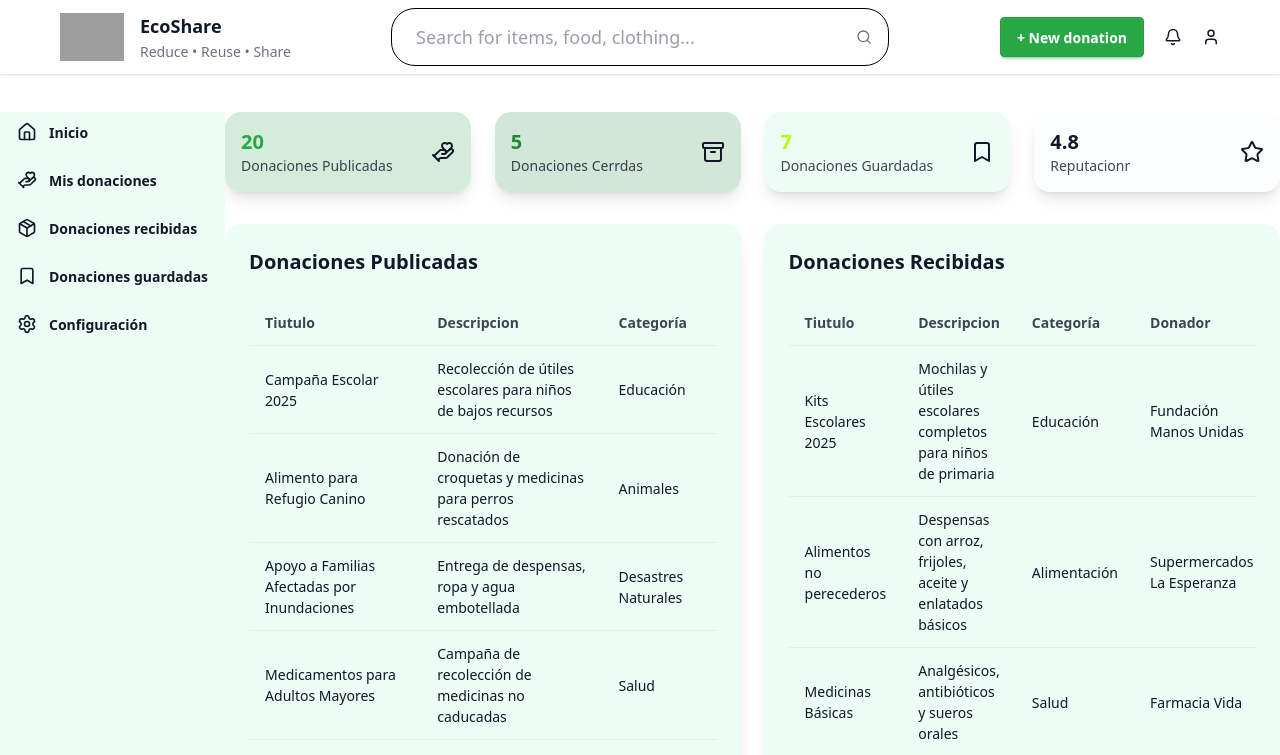
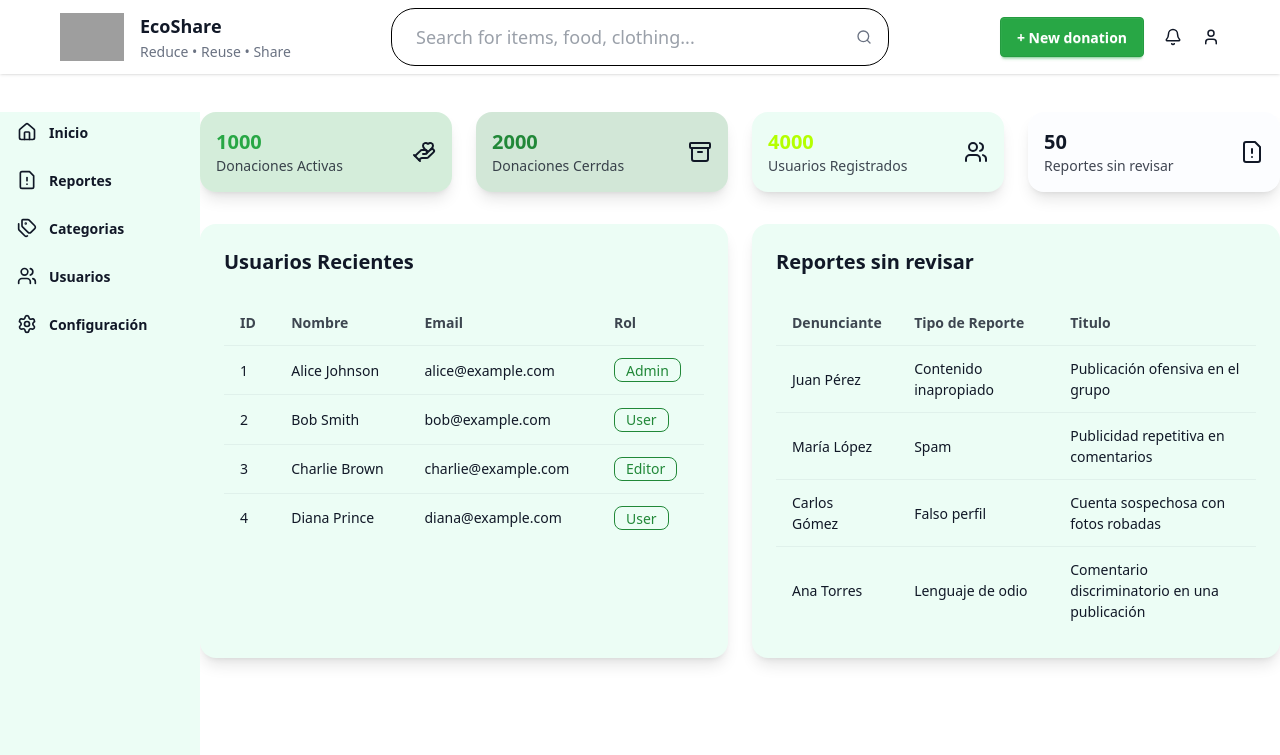
Before and after one commit to rfiguerac/ecoshare, a React (Vite) app: page /dashboard in a window 1280 px wide. Shown: the top 755 px of the page. Built offline with nearby package versions, Linux system fonts and the light colour scheme; grey boxes are pictures that could not be loaded.

Commit message:
añadido rutas de dashboard y actualizado dashboardhomepage para tener la informacion de de la stats de forma dinamica

```diff
--- a/src/components/Dashboard/Sidebar.tsx
+++ b/src/components/Dashboard/Sidebar.tsx
@@ -1,32 +1,40 @@
-import { Home, LayoutGrid, BarChart, Users, Settings } from 'lucide-react';
+import { Home, Users, Settings, FileWarning, Tags, Bookmark, HandHeart, Package, AlignJustify } from "lucide-react";
 
-export const Sidebar = () => {
+export const Sidebar = ({children} : {children: React.ReactNode}) => {
+
+    const isAdmin = true;
     return (
-        <div className="">
+        <div className="drawer lg:drawer-open">
+            <input id="my-drawer-2" type="checkbox" className="drawer-toggle" />
+            <div className="drawer-content flex flex-col items-center">
+                <label htmlFor="my-drawer-2" className="drawer-button lg:hidden self-start mb-4 ml-2">
+                    <AlignJustify />
+                </label>
+
+                {children}
+
+            </div>
+            <div className="drawer-side">
                 <label htmlFor="my-drawer-2" aria-label="close sidebar" className="drawer-overlay"></label>
-            <div className="menu p-4 w-64 min-h-full bg-base-200 text-base-content">
-                {/* Logo y Título */}
-                <div className="mb-8">
-                    <h1 className="text-2xl font-bold text-center">Mi Dashboard</h1>
-                </div>
-                {/* Menú de navegación */}
-                <ul className="space-y-2">
+                <ul className="space-y-2 min-h-full bg-base-200 min-w-50">
                     <li>
                         <a href="#" className="btn btn-ghost flex items-center justify-start w-full gap-3">
                             <Home size={20} />
                             Inicio
                         </a>
                     </li>
+                    {isAdmin ?
+                        (<>
                             <li>
                                 <a href="#" className="btn btn-ghost flex items-center justify-start w-full gap-3">
-                            <LayoutGrid size={20} />
-                            Proyectos
+                                    <FileWarning size={20} />
+                                    Reportes
                                 </a>
                             </li>
                             <li>
                                 <a href="#" className="btn btn-ghost flex items-center justify-start w-full gap-3">
-                            <BarChart size={20} />
-                            Analíticas
+                                    <Tags size={20} />
+                                    Categorias
                                 </a>
                             </li>
                             <li>
@@ -35,6 +43,31 @@ export const Sidebar = () => {
                                     Usuarios
                                 </a>
                             </li>
+                        </>
+                        )
+                        :
+                        (
+                            <>
+                                <li>
+                                    <a href="#" className="btn btn-ghost flex items-center justify-start w-full gap-3">
+                                        <HandHeart size={20} />
+                                        Mis donaciones
+                                    </a>
+                                </li>
+                                <li>
+                                    <a href="#" className="btn btn-ghost flex items-center justify-start w-full gap-3">
+                                        <Package size={20} />
+                                        Donaciones recibidas
+                                    </a>
+                                </li>
+                                <li>
+                                    <a href="#" className="btn btn-ghost flex items-center justify-start w-full gap-3">
+                                        <Bookmark size={20} />
+                                        Donaciones guardadas
+                                    </a>
+                                </li>
+                            </>
+                        )}
                     <li>
                         <a href="#" className="btn btn-ghost flex items-center justify-start w-full gap-3">
                             <Settings size={20} />
--- a/src/layouts/DashboardLayout.tsx
+++ b/src/layouts/DashboardLayout.tsx
@@ -1,80 +1,11 @@
-import { Home, Users, Settings, FileWarning, Tags, Bookmark, HandHeart, Package, AlignJustify } from "lucide-react";
-
-export const DashboardLayout = ({ children, isAdmin }: { children: React.ReactNode, isAdmin: boolean }) => {
+import { Outlet } from "react-router-dom";
+import { Sidebar } from "../components/Dashboard/Sidebar";
+export const DashboardLayout = () => {
 
     return (
-        <div className="drawer lg:drawer-open">
-            <input id="my-drawer-2" type="checkbox" className="drawer-toggle" />
-            <div className="drawer-content flex flex-col items-center">
-                 <label htmlFor="my-drawer-2" className="drawer-button lg:hidden self-start mb-4 ml-2">
-                    <AlignJustify />
-                </label>
+        <Sidebar>
+            <Outlet/>
+        </Sidebar>
+    )
 
-                {children}
-
-            </div>
-            <div className="drawer-side">
-                <label htmlFor="my-drawer-2" aria-label="close sidebar" className="drawer-overlay"></label>
-                <ul className="space-y-2 min-h-full bg-base-200 min-w-50">
-                    <li>
-                        <a href="#" className="btn btn-ghost flex items-center justify-start w-full gap-3">
-                            <Home size={20} />
-                            Inicio
-                        </a>
-                    </li>
-                    {isAdmin ?
-                        (<>
-                            <li>
-                                <a href="#" className="btn btn-ghost flex items-center justify-start w-full gap-3">
-                                    <FileWarning size={20} />
-                                    Reportes
-                                </a>
-                            </li>
-                            <li>
-                                <a href="#" className="btn btn-ghost flex items-center justify-start w-full gap-3">
-                                    <Tags size={20} />
-                                    Categorias
-                                </a>
-                            </li>
-                            <li>
-                                <a href="#" className="btn btn-ghost flex items-center justify-start w-full gap-3">
-                                    <Users size={20} />
-                                    Usuarios
-                                </a>
-                            </li>
-                        </>
-                        )
-                        :
-                        (
-                            <>
-                                <li>
-                                    <a href="#" className="btn btn-ghost flex items-center justify-start w-full gap-3">
-                                        <HandHeart size={20} />
-                                        Mis donaciones
-                                    </a>
-                                </li>
-                                <li>
-                                    <a href="#" className="btn btn-ghost flex items-center justify-start w-full gap-3">
-                                        <Package size={20} />
-                                        Donaciones recibidas
-                                    </a>
-                                </li>
-                                <li>
-                                    <a href="#" className="btn btn-ghost flex items-center justify-start w-full gap-3">
-                                        <Bookmark size={20} />
-                                        Donaciones guardadas
-                                    </a>
-                                </li>
-                            </>
-                        )}
-                    <li>
-                        <a href="#" className="btn btn-ghost flex items-center justify-start w-full gap-3">
-                            <Settings size={20} />
-                            Configuración
-                        </a>
-                    </li>
-                </ul>
-            </div>
-        </div>
-    )
 }
--- /dev/null
+++ b/src/pages/DashboardCategoryPage.tsx
@@ -0,0 +1,5 @@
+export const DashboardCategory = () => {
+    return (
+        <div>hola</div>
+    )
+}
--- a/src/pages/DashboardHomePage.tsx
+++ b/src/pages/DashboardHomePage.tsx
@@ -1,15 +1,68 @@
 import { ReportsTable } from "../components/Dashboard/ReportsTable";
 import { Stats } from "../components/Dashboard/Stats";
 import { UsersTable } from "../components/Dashboard/UserTable";
-import { DashboardLayout } from "../layouts/DashboardLayout";
 import { DonationDone } from "../components/Dashboard/DonationsDone";
 import { DonationRecibed } from "../components/Dashboard/DonationRecibed";
 import { Users, HandHeart, Archive, FileWarning, Star, Bookmark } from "lucide-react";
-export const Dashboard = () => {
-    const isAdmin = false
+import { useEffect, useState } from "react";
+
+type AdminStats = {
+    activeDonations: number;
+    closedDonations: number;
+    users: number;
+    reports: number;
+};
+
+type UserStats = {
+    publishedDonations: number;
+    closedDonations: number;
+    savedDonations: number;
+    reputation: number;
+};
+
+export const DashboardHome = () => {
+    const [isAdmin, setIsAdmin] = useState(true);
+    const [adminStats, setAdminStats] = useState<AdminStats | null>(null);
+    const [userStats, setUserStats] = useState<UserStats | null>(null);
+    const [loading, setLoading] = useState(true);
+
+    useEffect(() => {
+    const fetchData = async () => {
+      try {
+
+        //fetch por implementar
+
+        if (isAdmin) {
+
+          setAdminStats({
+            activeDonations: 1000,
+            closedDonations: 2000,
+            users: 4000,
+            reports: 50,
+          });
+        } else {
+          setUserStats({
+            publishedDonations: 20,
+            closedDonations: 5,
+            savedDonations: 7,
+            reputation: 4.8,
+          });
+        }
+      } catch (error) {
+        console.error("Error al cargar datos:", error);
+      } finally {
+        setLoading(false);
+      }
+    };
+
+    fetchData();
+  }, [isAdmin]);
+
+  if (loading) return <p>Cargando...</p>;
+
+
 
     return (
-        <DashboardLayout isAdmin={isAdmin}>
         <div className="flex w-full max-w-7xl">
             <div className="flex-1">
 
@@ -17,19 +70,19 @@ export const Dashboard = () => {
                     {isAdmin ?
                         (
                             <>
-                                    <Stats title="Donaciones Activas" value="1.000" icon={<HandHeart />} color="bg-primary/20 text-primary" />
-                                    <Stats title="Donaciones Cerrdas" value="2.000" icon={<Archive />} color="bg-secondary/20 text-secondary" />
-                                    <Stats title="Usuarios Registrados" value="4.000" icon={<Users />} color="bg-accent/20 text-accent" />
-                                    <Stats title="Reportes sin revisar" value="50" icon={<FileWarning />} color="bg-info/20 text-base" />
+                                <Stats title="Donaciones Activas" value={adminStats?.activeDonations.toString() ?? "0"} icon={<HandHeart />} color="bg-primary/20 text-primary" />
+                                <Stats title="Donaciones Cerrdas" value={adminStats?.closedDonations.toString() ?? "0"} icon={<Archive />} color="bg-secondary/20 text-secondary" />
+                                <Stats title="Usuarios Registrados" value={adminStats?.users.toString() ?? "0"} icon={<Users />} color="bg-accent/20 text-accent" />
+                                <Stats title="Reportes sin revisar" value={adminStats?.reports.toString() ?? "0"} icon={<FileWarning />} color="bg-info/20 text-base" />
                             </>
                         )
                         :
                         (
                             <>
-                                    <Stats title="Donaciones Publicadas" value="20" icon={<HandHeart />} color="bg-primary/20 text-primary" />
-                                    <Stats title="Donaciones Cerrdas" value="5" icon={<Archive />} color="bg-secondary/20 text-secondary" />
-                                    <Stats title="Donaciones Guardadas" value="7" icon={<Bookmark />} color="bg-accent/20 text-accent" />
-                                    <Stats title="Reputacionr" value="4.8" icon={<Star />} color="bg-info/20 text-base" />
+                                <Stats title="Donaciones Publicadas" value={userStats?.publishedDonations.toString() ?? "0"} icon={<HandHeart />} color="bg-primary/20 text-primary" />
+                                <Stats title="Donaciones Cerrdas" value={userStats?.closedDonations.toString() ?? "0"} icon={<Archive />} color="bg-secondary/20 text-secondary" />
+                                <Stats title="Donaciones Guardadas" value={userStats?.savedDonations.toString() ?? "0"} icon={<Bookmark />} color="bg-accent/20 text-accent" />
+                                <Stats title="Reputacionr" value={userStats?.reputation.toString() ?? "0"} icon={<Star />} color="bg-info/20 text-base" />
                             </>
                         )
                     }
@@ -46,8 +99,8 @@ export const Dashboard = () => {
                         :
                         (
                             <>
-                                <DonationDone/>
-                                <DonationRecibed/>
+                                <DonationDone />
+                                <DonationRecibed />
                             </>
                         )
 
@@ -55,6 +108,5 @@ export const Dashboard = () => {
                 </div>
             </div>
         </div>
-        </DashboardLayout>
     )
 }
--- a/src/router/index.tsx
+++ b/src/router/index.tsx
@@ -3,7 +3,9 @@ import { MainLayout } from "../layouts/MainLayout";
 import { MainPage } from "../pages/MainPage";
 import { NotFound } from "../pages/NotFound";
 import { DonationDetailsPage } from "../pages/DonationDetailsPage";
-import { Dashboard } from "../pages/DashboardHomePage";
+import { DashboardLayout } from "../layouts/DashboardLayout";
+import { DashboardHome } from "../pages/DashboardHomePage";
+import { DashboardCategory } from "../pages/DashboardCategoryPage";
 
 export default function AppRouter() {
   return (
@@ -12,8 +14,13 @@ export default function AppRouter() {
         <Route path="/" element={<MainLayout />}>
           <Route index element={<MainPage />} />
           <Route path="donation/:id" element={<DonationDetailsPage />} />
-          <Route path="/dashboard" element={<Dashboard/>}/>
           <Route path="*" element={<NotFound />} />
+
+          <Route path="dashboard" element={<DashboardLayout />}>
+            <Route index element={<DashboardHome />} />
+            <Route path="category" element={<DashboardCategory />} />
+          </Route>
+
         </Route>
       </Routes>
     </BrowserRouter>
```
Lines whose indentation alone changed are shown as unchanged.
